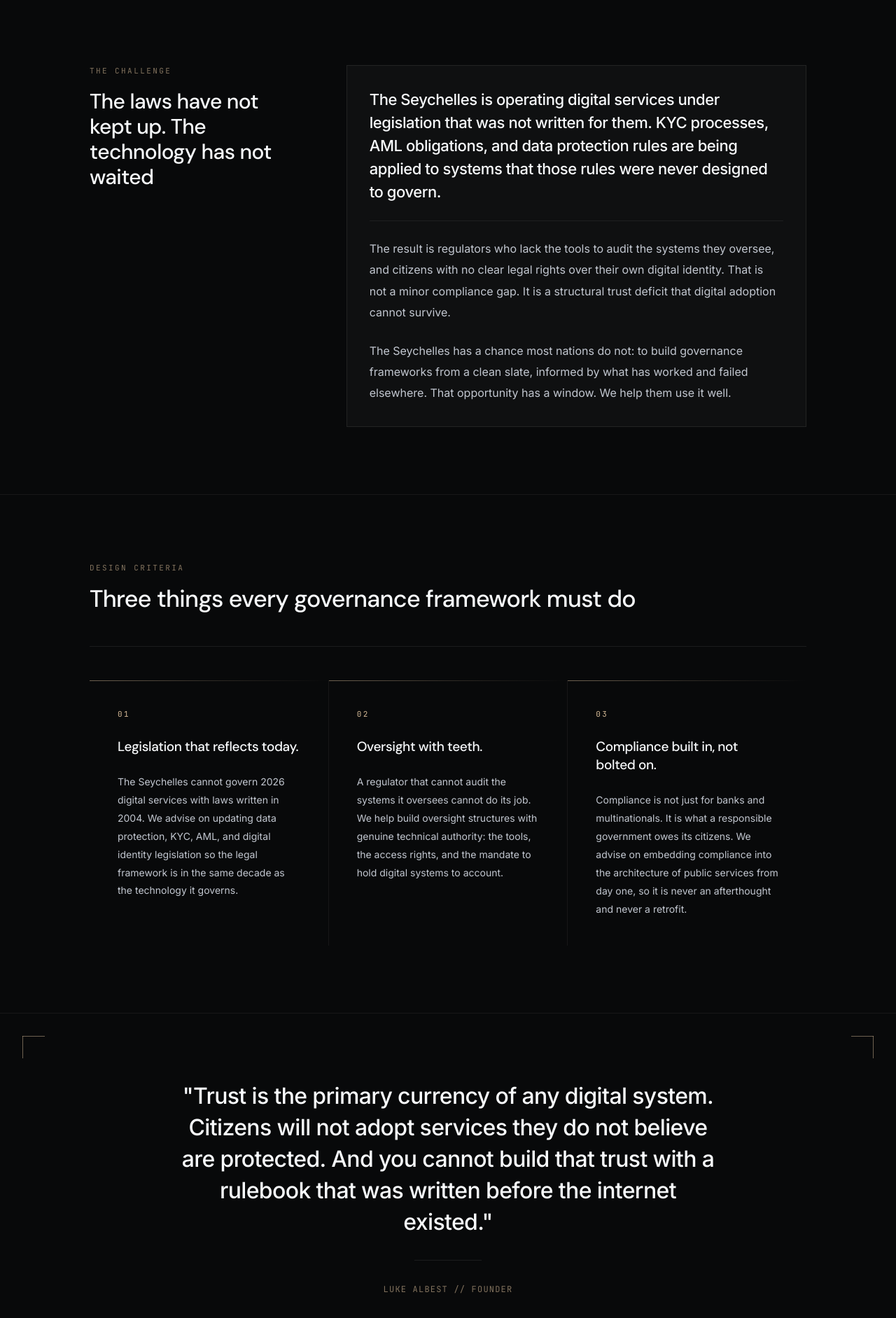
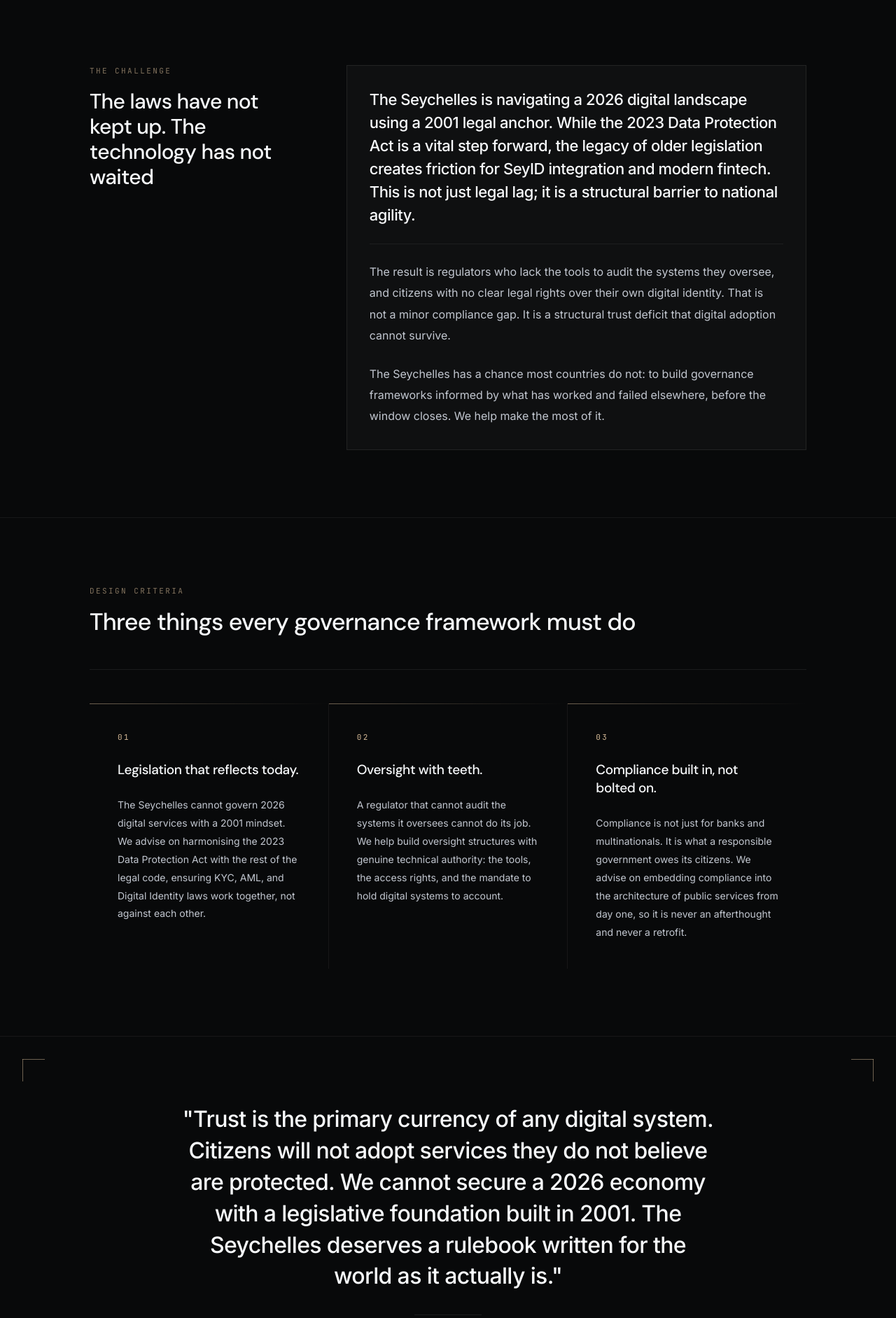
Before and after one commit to coordinategroup/latitude-4-7, a Next.js app: page /governance-frameworks in a window 1280 px wide. Shown: the part 860-2743 px from the top of the page at 70% size. Built offline with nearby package versions, Linux system fonts and the light colour scheme.

Commit message:
feat: update governance frameworks with accurate Seychelles legislative context (ETA 2001, DPA 2023)
Co-Authored-By: Claude Sonnet 4.6 <noreply@anthropic.com>

```diff
--- a/src/app/governance-frameworks/page.tsx
+++ b/src/app/governance-frameworks/page.tsx
@@ -16,7 +16,7 @@ const criteria = [
   {
     index: "01",
     title: "Legislation that reflects today.",
-    body: "The Seychelles cannot govern 2026 digital services with laws written in 2004. We advise on updating data protection, KYC, AML, and digital identity legislation so the legal framework is in the same decade as the technology it governs.",
+    body: "The Seychelles cannot govern 2026 digital services with a 2001 mindset. We advise on harmonising the 2023 Data Protection Act with the rest of the legal code, ensuring KYC, AML, and Digital Identity laws work together, not against each other.",
   },
   {
     index: "02",
@@ -31,7 +31,7 @@ const criteria = [
 ];
 
 const coverage = [
-  { value: "Data Protection", label: "Citizens' data must be governed by laws written for the digital age, not legislation drafted before the services it covers existed. We advise on updating data protection frameworks so legal protections match the systems they are meant to govern." },
+  { value: "Data Protection", label: "The 2023 Data Protection Act was a milestone, but a law is only as strong as its implementation. We advise on building the technical oversight required to make these protections real for every citizen, moving beyond paperwork to genuine digital safety." },
   { value: "KYC & AML", label: "Modern identity verification and anti-money laundering obligations must reflect the reality of digital financial services. We advise on frameworks that meet international standards without creating unnecessary friction for citizens and institutions operating in good faith." },
   { value: "Audit Rights", label: "A regulator without genuine technical access is a regulator in name only. We help build oversight structures with the tools, authority, and expertise to audit the systems they oversee, not just receive reports about them." },
   { value: "Digital Identity Law", label: "Legal frameworks must recognise and protect digital identity across all public services, giving citizens clear rights over how their identity is used, stored, and shared. Without this, digital services rest on an unenforceable foundation." },
@@ -41,7 +41,7 @@ const related = [
   {
     index: "01",
     label: "Sovereign Architecture",
-    description: "Engineering the independent digital foundation of the Republic.",
+    description: "Engineering the independent digital foundation of the Seychelles.",
     href: "/sovereign-architecture",
   },
   {
@@ -123,14 +123,14 @@ export default function GovernanceFrameworksPage() {
                 </div>
                 <div className="relative bg-white/[0.03] border border-white/[0.08] p-8 flex flex-col gap-6">
                   <p className="text-[20px] md:text-[22px] font-medium text-[#F8FAFC] tracking-[-0.02em] leading-[1.5]">
-                    The Seychelles is operating digital services under legislation that was not written for them. KYC processes, AML obligations, and data protection rules are being applied to systems that those rules were never designed to govern.
+                    The Seychelles is navigating a 2026 digital landscape using a 2001 legal anchor. While the 2023 Data Protection Act is a vital step forward, the legacy of older legislation creates friction for SeyID integration and modern fintech. This is not just legal lag; it is a structural barrier to national agility.
                   </p>
                   <div className="h-px bg-white/[0.06]" />
                   <p className="text-[16px] text-[#C2C7D0] leading-[1.9]">
                     The result is regulators who lack the tools to audit the systems they oversee, and citizens with no clear legal rights over their own digital identity. That is not a minor compliance gap. It is a structural trust deficit that digital adoption cannot survive.
                   </p>
                   <p className="text-[16px] text-[#C2C7D0] leading-[1.9]">
-                    The Seychelles has a chance most nations do not: to build governance frameworks from a clean slate, informed by what has worked and failed elsewhere. That opportunity has a window. We help them use it well.
+                    The Seychelles has a chance most countries do not: to build governance frameworks informed by what has worked and failed elsewhere, before the window closes. We help make the most of it.
                   </p>
                 </div>
               </div>
@@ -196,7 +196,7 @@ export default function GovernanceFrameworksPage() {
             </div>
             <div className="max-w-[1400px] mx-auto flex flex-col items-center text-center gap-8">
               <p className="text-[22px] md:text-[32px] font-medium text-[#F8FAFC] tracking-[-0.02em] leading-[1.4] max-w-3xl">
-                "Trust is the primary currency of any digital system. Citizens will not adopt services they do not believe are protected. And you cannot build that trust with a rulebook that was written before the internet existed."
+                "Trust is the primary currency of any digital system. Citizens will not adopt services they do not believe are protected. We cannot secure a 2026 economy with a legislative foundation built in 2001. The Seychelles deserves a rulebook written for the world as it actually is."
               </p>
               <div className="h-px bg-white/[0.08] w-24" />
               <span
```
